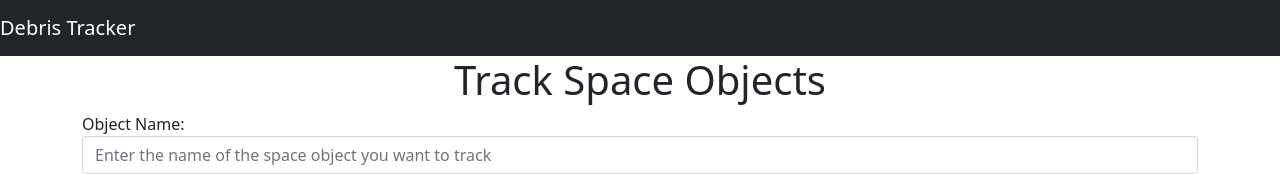
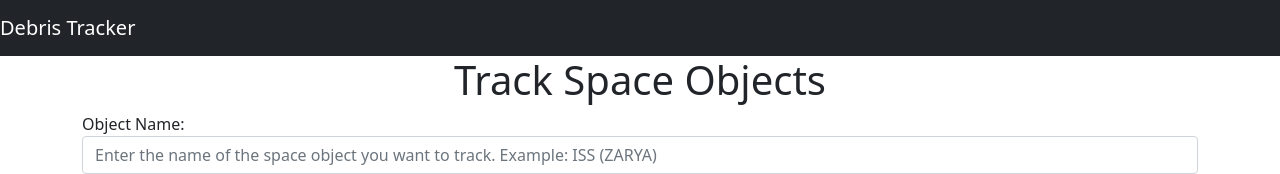
Before and after one commit to pushkarkadam/space_stuff, a plain HTML site: page index.html in a window 1280 px wide. Shown: the top 174 px of the page. Drawn offline with nearby package versions, Linux system fonts and the light colour scheme.

Commit message:
example added in form placeholder.

```diff
--- a/index.html
+++ b/index.html
@@ -24,11 +24,10 @@
                 <h1 align="center">Track Space Objects</h1>
             </div>
             <div class="row">
-
                 <form>
                     <div class="form-group">
                         <label>Object Name:</label>
-                        <input type="text" class="form-control" id="satellite" placeholder="Enter the name of the space object you want to track">
+                        <input type="text" class="form-control" id="satellite" placeholder="Enter the name of the space object you want to track. Example: ISS (ZARYA)">
                     </div>
                     <input type="submit" class="btn btn-primary mt-1 mb-1">
                 </form>
```
